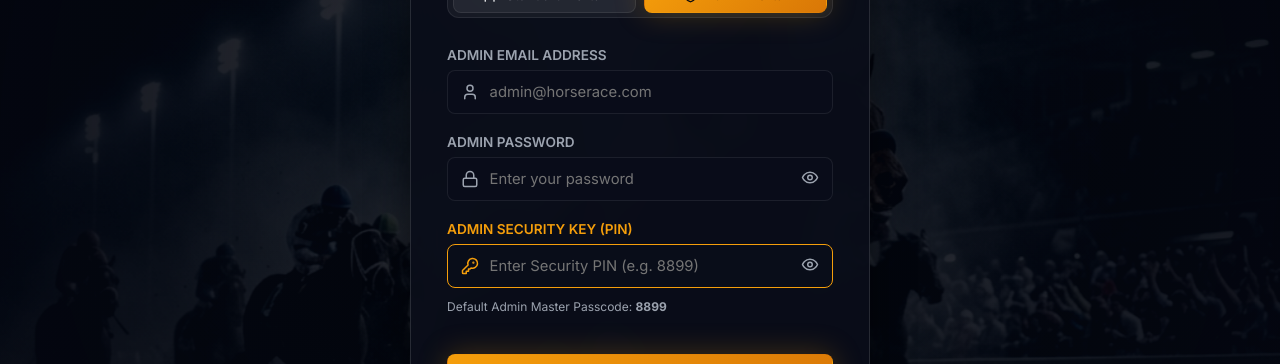
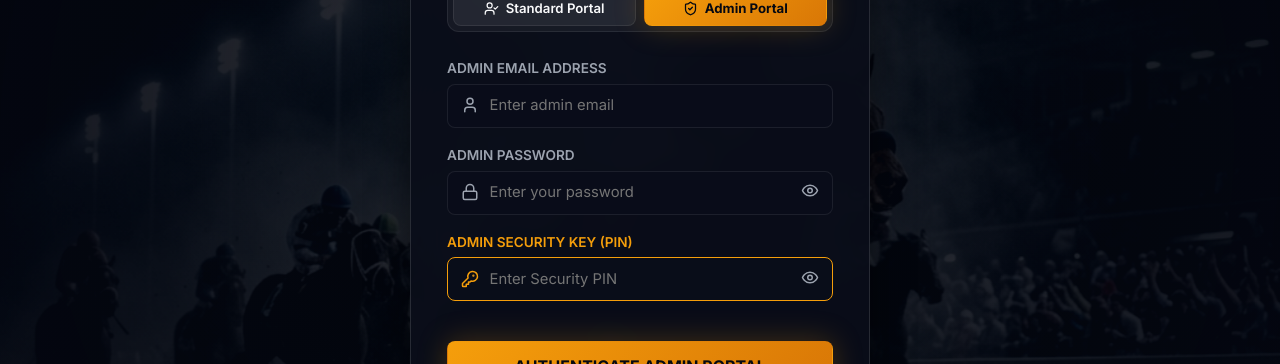
Before and after one commit to aryanpatil4112-bit/horse-race-management-system, a React (Vite) app in the folder frontend/: page /login in a window 1280 px wide. Both pictures are taken after a click on the button "Admin Portal". Shown: the part 261-625 px from the top of the page. Built offline with nearby package versions, Linux system fonts and the light colour scheme; no server answers.

Commit message:
Clean placeholders and remove helper PIN text from Login screen

```diff
--- a/frontend/src/pages/Login.jsx
+++ b/frontend/src/pages/Login.jsx
@@ -35,7 +35,7 @@ export const Login = () => {
         setError('Please enter the Admin Master Security Key.');
         return;
       }
-      // Verify Admin Security Passcode (Default: 8899 or ADMIN-2026)
+      // Verify Admin Security Passcode
       if (adminPin.trim() !== '8899' && adminPin.trim() !== 'ADMIN-2026') {
         setError('Invalid Admin Security Passcode. Access denied.');
         showToast('Invalid Admin Security Passcode', 'error');
@@ -157,7 +157,7 @@ export const Login = () => {
                 style={{ paddingLeft: '2.6rem' }}
                 value={email}
                 onChange={(e) => setEmail(e.target.value)}
-                placeholder={activeTab === 'admin' ? 'admin@horserace.com' : 'Enter your email'}
+                placeholder={activeTab === 'admin' ? 'Enter admin email' : 'Enter your email'}
                 required
               />
               <User size={18} color="var(--text-muted)" style={{ position: 'absolute', left: '0.9rem', top: '50%', transform: 'translateY(-50%)' }} />
@@ -198,7 +198,7 @@ export const Login = () => {
                   style={{ paddingLeft: '2.6rem', paddingRight: '2.6rem', borderColor: 'var(--accent-gold)' }}
                   value={adminPin}
                   onChange={(e) => setAdminPin(e.target.value)}
-                  placeholder="Enter Security PIN (e.g. 8899)"
+                  placeholder="Enter Security PIN"
                   required
                 />
                 <KeyRound size={18} color="var(--accent-gold)" style={{ position: 'absolute', left: '0.9rem', top: '50%', transform: 'translateY(-50%)' }} />
@@ -210,9 +210,6 @@ export const Login = () => {
                   {showPin ? <EyeOff size={18} /> : <Eye size={18} />}
                 </button>
               </div>
-              <span style={{ fontSize: '0.75rem', color: 'var(--text-muted)', marginTop: '0.25rem', display: 'block' }}>
-                Default Admin Master Passcode: <strong>8899</strong>
-              </span>
             </div>
           )}
 
```
